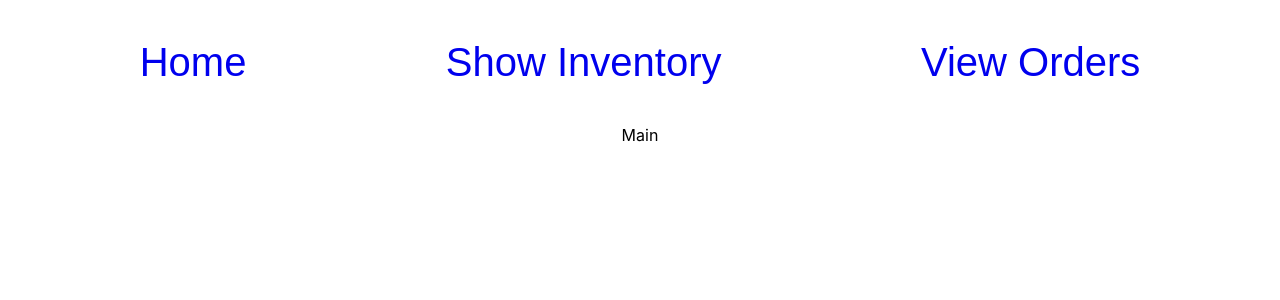
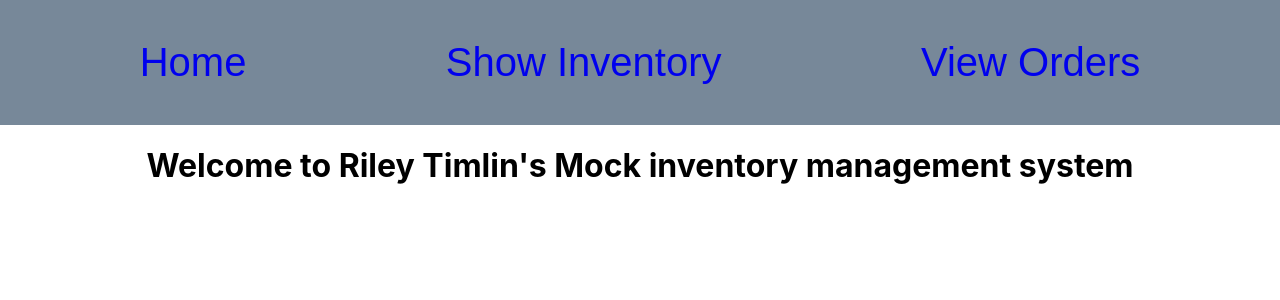
Before and after one commit to timlinriley/ims, a React (Create React App) app: page / in a window 1280 px wide. Shown: the top 300 px of the page. Built offline with nearby package versions, Linux system fonts and the light colour scheme.

Commit message:
styled nav

```diff
--- a/src/App.css
+++ b/src/App.css
@@ -64,7 +64,8 @@
   justify-content: space-around;
   font-size: 40px;
   font-family: Arial, Helvetica, sans-serif;
-  margin: 1em;
+  padding: 1em;
+  background-color: lightslategray;
 
 }
 .nav a{
@@ -72,7 +73,7 @@
   cursor: pointer;
 }
 
-.modal-container {
+/* .modal-container {
   position: fixed;
   inset: 0;
   background-color: rgba(0, 0, 0, 0.2);
@@ -99,6 +100,11 @@
   font-size: 2rem;
 }
 
-.close-btn{
-  padding: 10px;
+.modord, .modsel, .modquant, .modsub, .modclose {
+  padding: 5px;
+  margin: 10px;
 }
+
+.create{
+  color: black;
+} */
--- a/src/components/Main.jsx
+++ b/src/components/Main.jsx
@@ -2,7 +2,9 @@ import React from 'react'
 
 const Main = () => {
   return (
-    <div>Main</div>
+    <div>
+        <h1>Welcome to Riley Timlin's Mock inventory management system</h1>
+    </div>
   )
 }
 
--- a/src/components/OrderModal.jsx
+++ b/src/components/OrderModal.jsx
@@ -57,16 +57,17 @@ const OrderModal = (props,{onClose}) => {
     <div className="modal-container">
         <form onSubmit={handleSubmit}>
             <div className="modal-content">
-        <input type="text" placeholder='Order #' value={order.orderNo} onChange={handleChange} name="orderNo"></input>
-        <select value={select} name="product" onChange={handleChange} >
+                <h5 className="create">Create Order</h5>
+        <input className="modord" type="text" placeholder='Order #' value={order.orderNo} onChange={handleChange} name="orderNo"></input>
+        <select className="modsel"value={select} name="product" onChange={handleChange} >
             {products.map((element)=> {
                 return (<option name="product" >{element.title}</option>
                     )
             })}
         </select>
         {/* <Select name="product" value={options.value} options={options}  /> */}
-        <input type="text" placeholder='quantity' value={order.quantity} onChange={handleChange} name="quantity"></input>
-        <input type="submit" value="submit" />
+        <input className="modquant" type="text" placeholder='quantity' value={order.quantity} onChange={handleChange} name="quantity"></input>
+        <input className="modsub" type="submit" value="Submit" />
         <button onClick={onClose}>Close</button>
         </div>
         </form>
--- a/src/components/OrderPortal.jsx
+++ b/src/components/OrderPortal.jsx
@@ -7,11 +7,15 @@ import React from 'react'
 const OrderPortal = (props) => {
     const products = props.products;
     const [showModal, setShowModal] = useState(false);
+    const close = () => {
+      setShowModal(false)
+      console.log('close clicked')
+    }
   return (
     <div className="orderPortal">
         <button onClick={() => setShowModal(true)}>Create Order</button>
         {showModal && createPortal(
-            <OrderModal updateOrderArray={props.updateOrderArray} products={products} onClose={() => setShowModal(false)} />, document.body
+            <OrderModal updateOrderArray={props.updateOrderArray} products={products} onClose={() => setShowModal(true)} />, document.body
         )}
     </div>
   );
```
